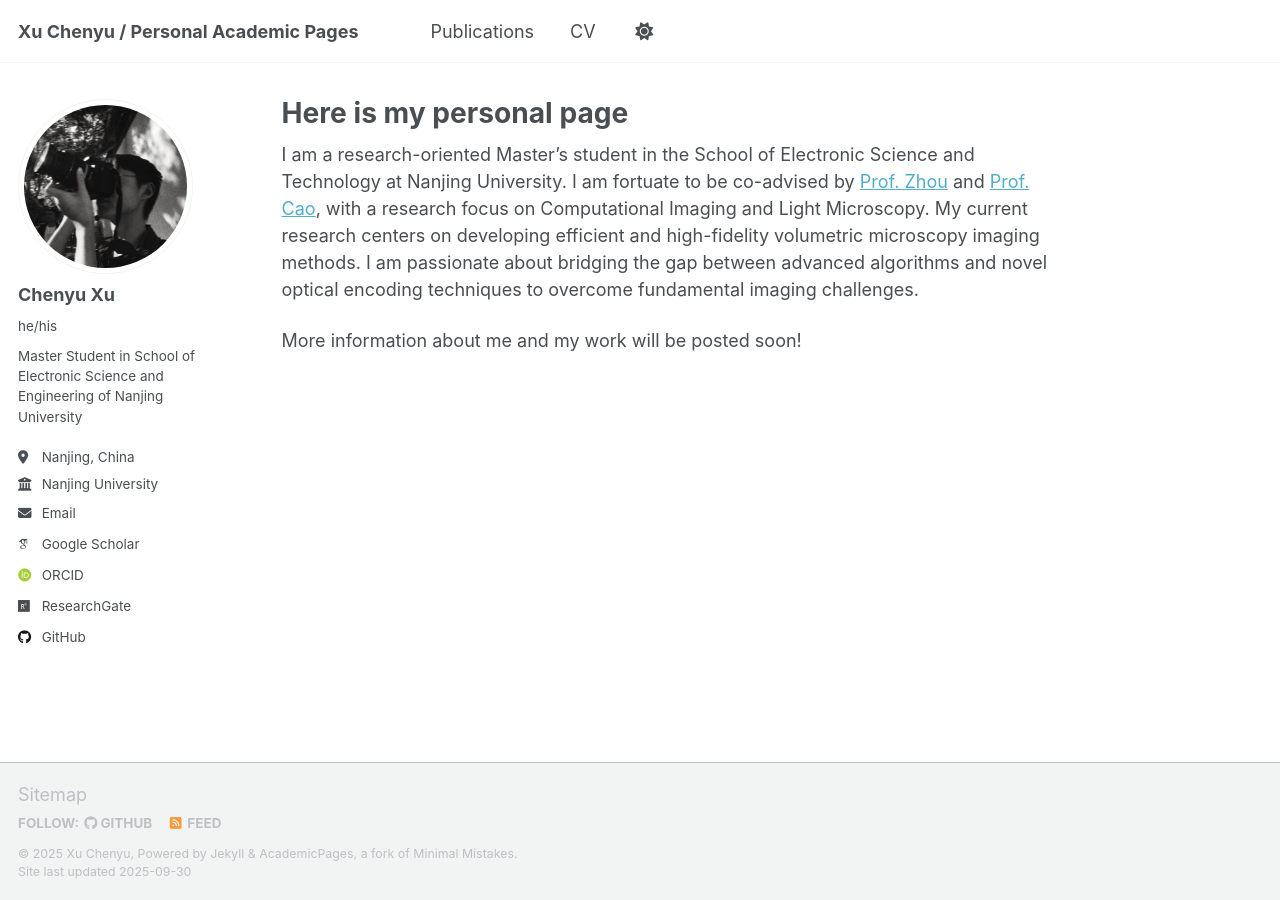
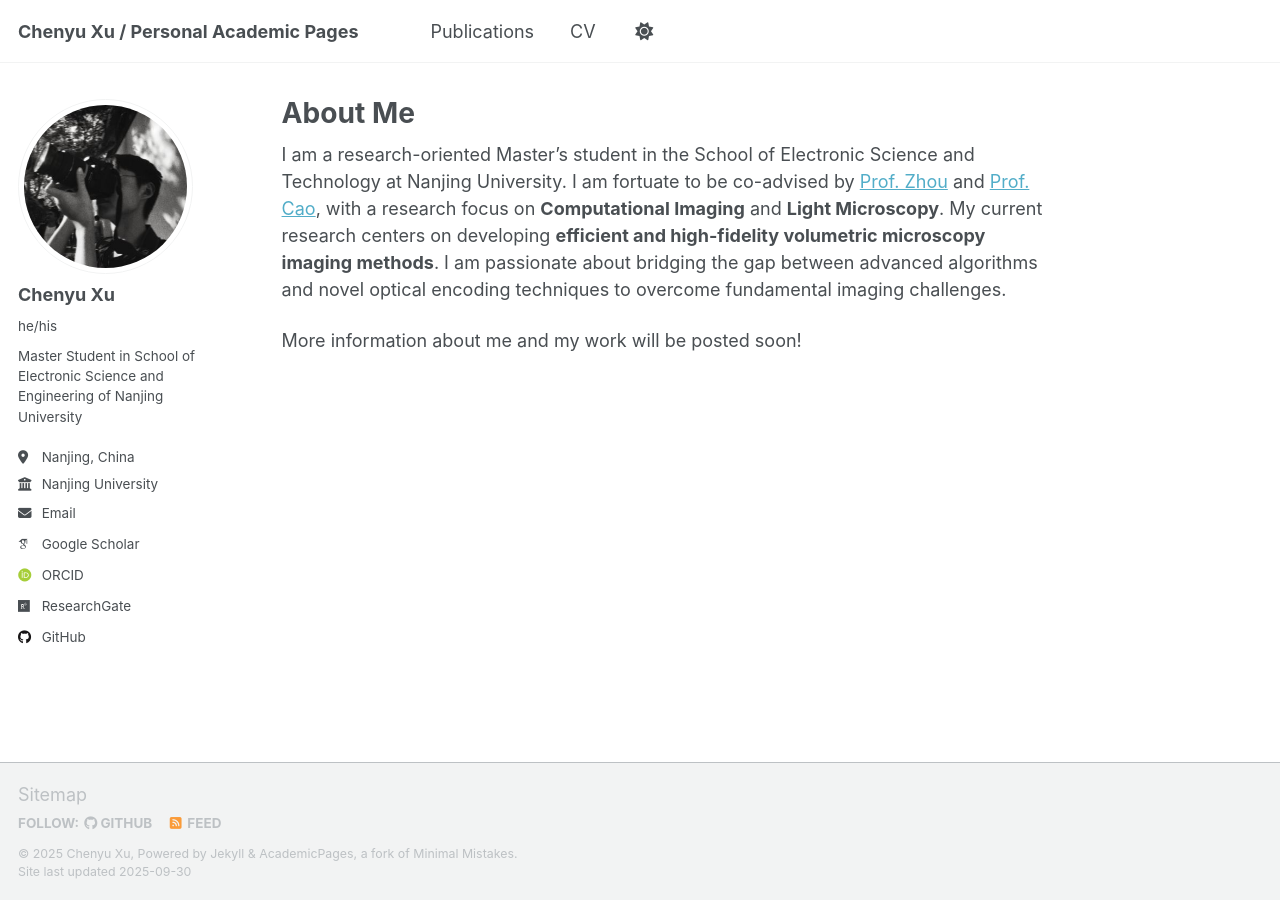
Before and after one commit to Chaos1025/Chaos1025.github.io, a Jekyll site: the page built from _pages/about.md, in a window 1280 px wide. Built offline with Jekyll 4.4.1, drawn with Linux system fonts in a browser that asks for light colours; some web fonts are replaced; a script that is not in the unit is left out.

```diff
--- a/_config.yml
+++ b/_config.yml
@@ -9,10 +9,10 @@
 # Basic Site Settings
 locale                   : "en-US"
 site_theme               : "default" # Currently available options are "default", "air"
-title                    : "Xu Chenyu / Personal Academic Pages"
+title                    : "Chenyu Xu / Personal Academic Pages"
 title_separator          : "-"
-name                     : &name "Xu Chenyu"
-description              : &description "Xu Chenyu's academic portfolio"   # Update this with a general description of your site, this is the default if not overridden by a page
+name                     : &name "Chenyu Xu"
+description              : &description "Chenyu Xu's academic portfolio"   # Update this with a general description of your site, this is the default if not overridden by a page
 url                      : https://Chaos1025.github.io # The base hostname & protocol for your site e.g. "https://[your GitHub username].github.io",
                                                            # or if you already have some other page hosted on Github then use "https://[your GitHub username].github.io/[Your Repo Name]"
 baseurl                  : "" # the subpath of your site, e.g. "/blog"
--- a/_pages/about.md
+++ b/_pages/about.md
@@ -1,12 +1,12 @@
 ---
 permalink: /
-title: "Here is my personal page"
+title: "About Me"
 author_profile: true
 redirect_from:
   - /about/
   - /about.html
 ---
 
-I am a research-oriented Master's student in the School of Electronic Science and Technology at Nanjing University. I am fortuate to be co-advised by [Prof. Zhou](https://zhouyou-nju.github.io/) and [Prof. Cao](https://cite.nju.edu.cn/People/Faculty/20190621/i5054.html), with a research focus on Computational Imaging and Light Microscopy. My current research centers on developing efficient and high-fidelity volumetric microscopy imaging methods. I am passionate about bridging the gap between advanced algorithms and novel optical encoding techniques to overcome fundamental imaging challenges.
+I am a research-oriented Master's student in the School of Electronic Science and Technology at Nanjing University. I am fortuate to be co-advised by [Prof. Zhou](https://zhouyou-nju.github.io/) and [Prof. Cao](https://cite.nju.edu.cn/People/Faculty/20190621/i5054.html), with a research focus on **Computational Imaging** and **Light Microscopy**. My current research centers on developing **efficient and high-fidelity volumetric microscopy imaging methods**. I am passionate about bridging the gap between advanced algorithms and novel optical encoding techniques to overcome fundamental imaging challenges.
 
 More information about me and my work will be posted soon!
```
Also changed, not shown: _includes/archive-single.html (+30 -2 lines), _pages/cv.md (+2 -2 lines), _publications/2025-09-23-3DGAT.md (+1 -0 lines).
